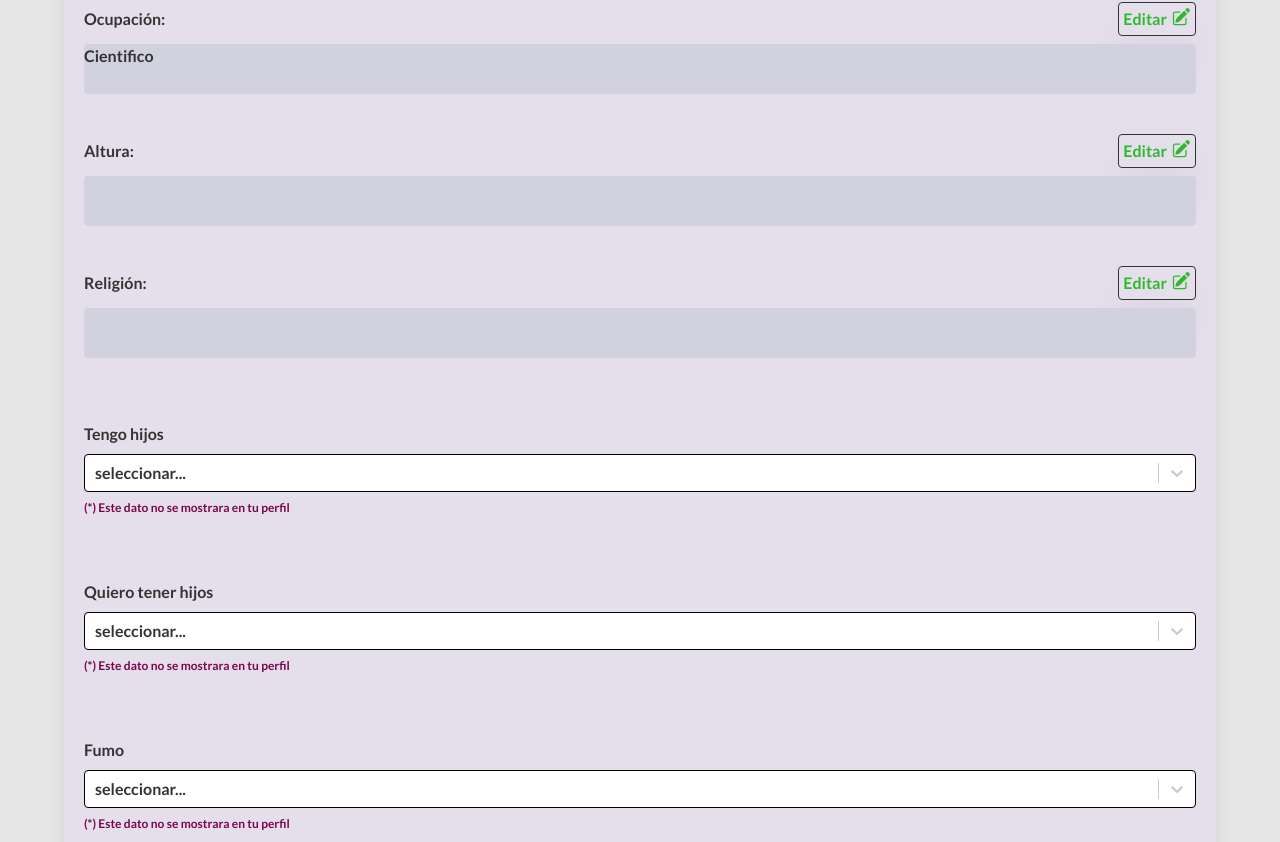
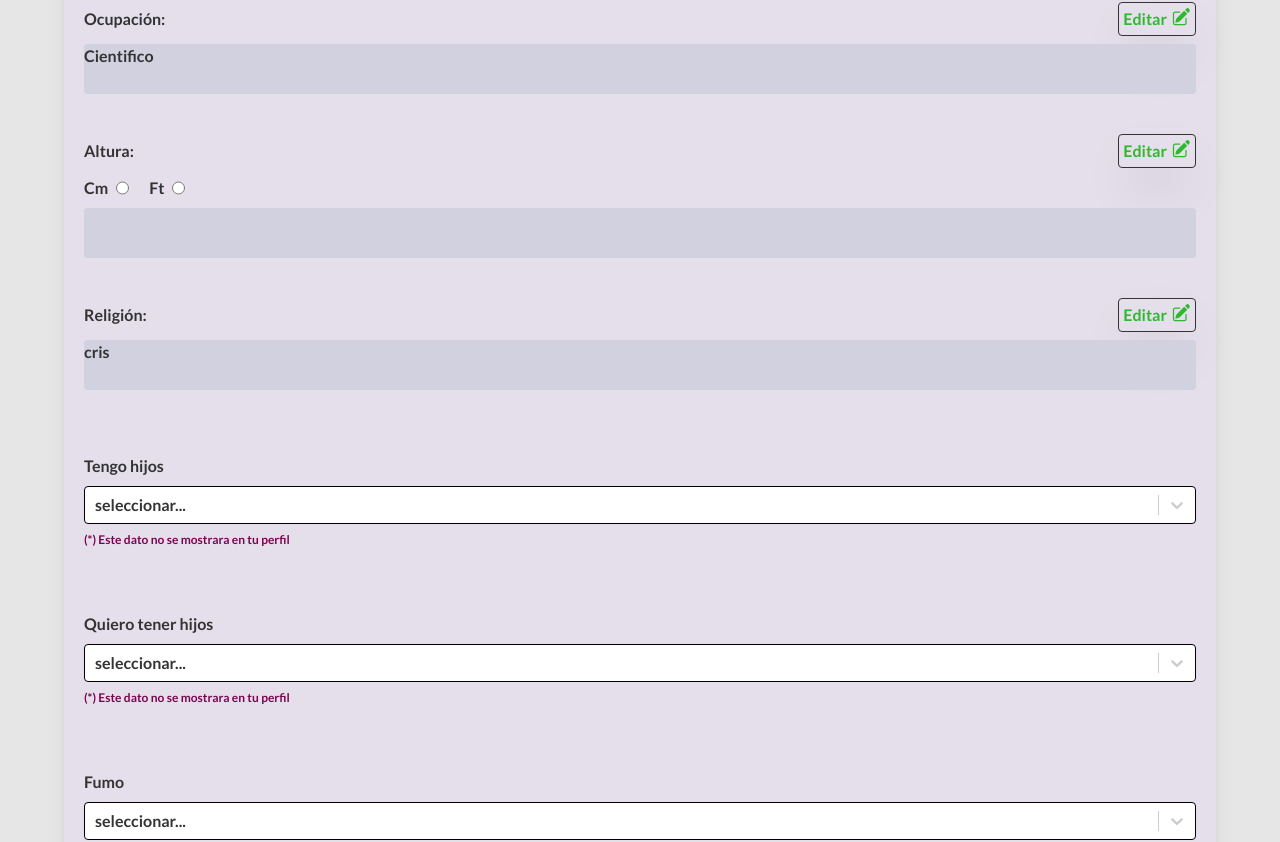
Before and after one commit to GermanCuevas/date-in-latam, a Next.js app: page /en/edit-my-profile in a window 1280 px wide. Shown: the part 1147-1989 px from the top of the page. Built offline with nearby package versions, Linux system fonts and the light colour scheme.

Commit message:
Arreglos en types del fomr de preferencias y el de edit profile, tambien se arregla el change de cm a ft conversando el punto string cuando es ft

```diff
--- a/src/app/[lng]/edit-my-profile/page.tsx
+++ b/src/app/[lng]/edit-my-profile/page.tsx
@@ -5,10 +5,14 @@ import TextArea from "@/commons/TextArea";
 import ImageProfile from "@/commons/ImageProfile";
 import FormSetPreferences from "@/components/FormSetPreferences";
 
-interface interfaceState {
-  title: string;
-  aboutMe: string;
-  aboutYou: string;
+interface interfaceStateMyProfile {
+  ocupation?: string;
+  heigthNumber?: string;
+  heightType?: string;
+  religion?: string;
+  title?: string;
+  aboutMe?: string;
+  aboutYou?: string;
 }
 
 const fakeData = {
@@ -19,8 +23,8 @@ const fakeData = {
 
 const MyProfile = () => {
   //para el input text-5xl
-  const [dataFromBack, setDataFromBack] = useState<interfaceState>(fakeData);
-  const [dataChanged, setDataChanged] = useState<interfaceState>(fakeData);
+  const [dataFromBack, setDataFromBack] = useState<interfaceStateMyProfile>(fakeData);
+  const [dataChanged, setDataChanged] = useState<interfaceStateMyProfile>(fakeData);
   const [dataToSend, setDataToSend] = useState({
     title: "",
     aboutMe: "",
@@ -68,7 +72,7 @@ const MyProfile = () => {
     setArrayUrlImages(updatedArray);
     setTempUrls(updatedTempUrls);
   };
-//mt-[30px] sm:mt-[65px]
+  //mt-[30px] sm:mt-[65px]
   return (
     <div className="mb-[130px] flex flex-col gap-5 relative pt-[30px] md:pt-[65px]">
       <section className="flex justify-center ">
--- /dev/null
+++ b/src/commons/CmOrFt.jsx
@@ -0,0 +1,22 @@
+import { useEffect, useState } from "react";
+
+const CmOrFt = ({ valueFt, valueCm , handleChangeCm , handleChangeFt }) => {
+  //console.log("heighType======>", heightType);
+  //const [isHereHeightType, setIsHereHeightType] = useState(heightType);
+ // console.log("valueCm en COMPONENTEEEE =>", valueCm);
+ // console.log("!valueFt en COMPONENTEEEE =>", !valueFt);
+  return (
+    <div className="flex gap-x-5">
+      <div className="text-myColorBlack-500 dark:text-myColorWhite-500 flex gap-x-2">
+        <label htmlFor="cm">Cm</label>
+        <input type="radio" id="cm" checked={valueCm} onChange={handleChangeCm} />
+      </div>
+      <div className="text-myColorBlack-500 dark:text-myColorWhite-500 flex gap-x-2">
+        <label htmlFor="ft">Ft</label>
+        <input type="radio" id="ft" checked={valueFt} onChange={handleChangeFt} />
+      </div>
+    </div>
+  );
+};
+
+export default CmOrFt;
--- a/src/commons/TextArea.tsx
+++ b/src/commons/TextArea.tsx
@@ -1,35 +1,66 @@
-import { useState, useRef, useEffect , Dispatch, SetStateAction } from "react";
+import { useState, useRef, useEffect, Dispatch, SetStateAction } from "react";
 import { PencilSquareIcon } from "@heroicons/react/24/solid";
 import Button from "./Button";
+import CmOrFt from "./CmOrFt";
 
-interface interfaceState {
-  title: string
-  aboutMe: string
-  aboutYou: string
-};
-type KeyState = keyof interfaceState;
+
+interface Keys{
+  heigthNumber: string;
+  ocupation: string;
+  religion : string;
+  title : string;
+  aboutMe : string;
+  aboutYou : string;
+}
+
+interface interfaceStateIcedEarth {
+  ocupation?: string;
+  heigthNumber?: string;
+  heightType?: string;
+  religion?: string;
+  title?: string;
+  aboutMe?: string;
+  aboutYou?: string;
+}
+
+type KeyState = keyof Keys;
+
 interface Props {
   titleTextArea: string;
   maxLength: number;
   name: KeyState;
-  setDataFromBack: Dispatch<SetStateAction<interfaceState>>;
-  setDataChanged: Dispatch<SetStateAction<interfaceState>>;
-  dataFromBack: interfaceState;
-  dataChanged: interfaceState;
+  setDataFromBack: Dispatch<SetStateAction<interfaceStateIcedEarth>>;
+  setDataChanged: Dispatch<SetStateAction<interfaceStateIcedEarth>>;
+  dataFromBack: interfaceStateIcedEarth;
+  dataChanged: interfaceStateIcedEarth;
 }
 
-const TextArea = ({ titleTextArea, maxLength, name, setDataFromBack, dataFromBack, dataChanged, setDataChanged  }: Props) => {
+const TextArea = ({ titleTextArea, maxLength, name, setDataFromBack, dataFromBack, dataChanged, setDataChanged }: Props) => {
+  console.log(dataFromBack);
+
   const [showOptions, setShowOptions] = useState(false);
   const textAreaRef = useRef<HTMLTextAreaElement>(null);
   const [disabled, setDisabled] = useState(true);
   const [activeChange, setActiveChange] = useState(false);
   const [saveState, setSaveState] = useState(false);
+  const [changeFirst, setChangeFirst] = useState(false);
+  const [isHeight, setHeight] = useState(false);
 
+
+  //validamos que solo acepte numeros y un punto
+  const regex = /^$|^[0-9](\d*|(\.\d*)?)$/;
   const handleChange = (e: React.ChangeEvent<HTMLTextAreaElement>) => {
-    setDataChanged({ ...dataChanged, [name]: e.target.value });
-    autoResizeTextArea();
-    setActiveChange(true);
-    //console.log("dataChanged dentro del handle change=>", dataChanged);
+    if (titleTextArea === "Altura") {
+      if (regex.test(e.target.value)) {
+        setDataChanged({ ...dataChanged, [name]: e.target.value });
+        autoResizeTextArea();
+        setActiveChange(true);
+      }
+    } else {
+      setDataChanged({ ...dataChanged, [name]: e.target.value });
+      autoResizeTextArea();
+      setActiveChange(true);
+    }
   };
 
   // Función para ajustar la altura automáticamente
@@ -45,6 +76,19 @@ const TextArea = ({ titleTextArea, maxLength, name, setDataFromBack, dataFromBac
   }, []);
 
   useEffect(() => {
+    const addPointToFt = () => {
+      if (dataChanged.heightType == "ft" && dataChanged.heigthNumber) {
+        if (dataChanged.heigthNumber.length > 1 && !dataChanged.heigthNumber.includes(".")) {
+          let arrayDataChanged = dataChanged.heigthNumber.split("");
+          arrayDataChanged.splice(1, 0, ".");
+          setDataChanged({ ...dataChanged, heigthNumber: arrayDataChanged.join("") });
+        }
+      }
+    };
+    addPointToFt();
+  }, [dataChanged.heigthNumber]);
+
+  useEffect(() => {
     autoResizeTextArea(); // ajusta en caso de que se cancele, de esta manera vuelve al height original
     if (dataChanged[name]) {
       setShowOptions(true);
@@ -57,19 +101,69 @@ const TextArea = ({ titleTextArea, maxLength, name, setDataFromBack, dataFromBac
     }
     if (saveState) {
       setDataFromBack({ ...dataFromBack, [name]: dataChanged[name] });
-      setSaveState(false)
+      setSaveState(false);
       console.log(`se envia el fetch ! ${name}`);
-
     }
   }, [dataChanged[name], disabled, saveState]);
 
   const handleSave = () => {
-    setSaveState(true)
+    setSaveState(true);
     setShowOptions(false);
   };
 
   const handleCancel = () => {
     setDataChanged({ ...dataChanged, [name]: dataFromBack[name] });
+  };
+
+  const [valueCm, setValueCm] = useState(false);
+  const [valueFt, setValueFt] = useState(false);
+
+  useEffect(() => {
+    if (dataFromBack.heightType === "cm") {
+      console.log("cm elegido");
+      setValueCm(true);
+      setValueFt(false);
+    }
+    if (dataFromBack.heightType === "ft") {
+      console.log("ft elegido ");
+      setValueFt(true);
+      setValueCm(false);
+    }
+  }, []);
+
+  useEffect(() => {
+    if (changeFirst) {
+      if (titleTextArea === "Altura" && textAreaRef.current ) {
+        if (valueCm && !valueFt && textAreaRef.current.value && dataChanged.heightType === "cm") {
+          const cm = Number(dataChanged.heigthNumber) * 30.48;
+          const cmRound = Math.round(cm)
+          setDataChanged({ ...dataChanged, heigthNumber: cmRound.toString() });
+        }
+        if (valueFt && !valueCm && textAreaRef.current.value && dataChanged.heightType === "ft") {
+          const cm = dataChanged.heigthNumber;
+          const feet = Number(cm) / 30.48;
+          setDataChanged({ ...dataChanged, heigthNumber: feet.toFixed(2) });
+        }
+      }
+    }
+  }, [valueCm, valueFt]);
+
+  const handleChangeCm = (e: React.ChangeEvent<HTMLInputElement>) => {
+    if (!valueCm) {
+      setValueCm(true);
+      setValueFt(false);
+      setChangeFirst(true);
+      setDataChanged({ ...dataChanged, heightType: "cm" });
+    }
+  };
+
+  const handleChangeFt = (e: React.ChangeEvent<HTMLInputElement>) => {
+    if (!valueFt) {
+      setValueFt(true);
+      setValueCm(false);
+      setChangeFirst(true);
+      setDataChanged({ ...dataChanged, heightType: "ft" });
+    }
   };
 
   return (
@@ -82,12 +176,19 @@ const TextArea = ({ titleTextArea, maxLength, name, setDataFromBack, dataFromBac
           className="text-[#2eb82e] flex gap-1 border border-myColorBlack-500 dark:border-myColorWhite-600 w-fit p-1 rounded shadow-2xl"
           onClick={() => {
             setDisabled(false);
+            console.log(titleTextArea);
+            if (titleTextArea === "Altura") {
+              setHeight(true);
+            } else {
+              setHeight(false);
+            }
           }}
         >
           <span className="text-sm sm:text-base">Editar</span>
           <PencilSquareIcon className="size-5 " />
         </button>
       </div>
+      {titleTextArea === "Altura" && <CmOrFt valueCm={valueCm} valueFt={valueFt} handleChangeCm={handleChangeCm} handleChangeFt={handleChangeFt} />}
       <textarea
         id={name}
         ref={textAreaRef}
@@ -102,7 +203,7 @@ const TextArea = ({ titleTextArea, maxLength, name, setDataFromBack, dataFromBac
         }}
       />
 
-      {showOptions && activeChange && dataFromBack[name] !== dataChanged[name] ? (
+      {dataChanged[name] && showOptions && activeChange && dataFromBack[name] !== dataChanged[name] ? (
         <>
           <div className="text-myColorBlack-500 dark:text-myColorWhite-500 flex justify-around">
             <Button text="Guardar" type="button" variant={"secondary"} fontSize={"normal"} handleFunction={handleSave} to="default" />
--- a/src/components/FormSetPreferences.tsx
+++ b/src/components/FormSetPreferences.tsx
@@ -15,6 +15,25 @@ import { InputField } from "@/utils/dataToInputs";
 //Formulario de login
 //Todos los campos del formulario deben declararse dentro del useState para poder ser usados en el formulario.
 //Luego deben colocarse los respectivos valores dentro de un array para poder mapear los Inputs, que son commons.
+
+const fakeData = {
+  ocupation: "Cientifico",
+  heigthNumber: "",
+  heightType: "",
+  religion: "cris",
+};
+
+interface interfaceStateFormSetPreferences {
+  ocupation?: string;
+  heigthNumber?: string;
+  heightType?: string;
+  religion?: string;
+  title?: string;
+  aboutMe?: string;
+  aboutYou?: string;
+}
+
+
 
 const FormSetPreferences = () => {
   const [errorObject, setErrorObject] = useState<ErrorFieldsForm>({});
@@ -41,28 +60,22 @@ const FormSetPreferences = () => {
   };
   //const InputForm = ({ type, placeholder, setDataForm, dataForm, name, width, errorObject, options , titleSelect}) => {
   //const Button = ({ text, type, handleFunction, to, variant, fontSize, Icon , widthButton }) =>
-  const fakeData = {
-    title: "Cientifico",
-    aboutMe: "",
-    aboutYou: "",
-  };
-  interface interfaceState {
-    title: string;
-    aboutMe: string;
-    aboutYou: string;
-  }
-  const [dataFromBack, setDataFromBack] = useState<interfaceState>(fakeData);
-  const [dataChanged, setDataChanged] = useState<interfaceState>(fakeData);
+
+  const [dataFromBack, setDataFromBack] = useState<interfaceStateFormSetPreferences>(fakeData);
+  const [dataChanged, setDataChanged] = useState<interfaceStateFormSetPreferences>(fakeData);
   const fontWeight = "font-semibold";
+
+  console.log(dataFromBack);
+  console.log(dataChanged)
 
   return (
     <>
       <div className={`flex flex-col p-5 shadow-xl rounded-md gap-y-16 bg-myColorTransparent-500 ${fontWeight} w-[90%] mb-20 `}>
         <h3 className="text-myColorBlack-500 dark:text-myColorWhite-500 text-xl">Datos sobre mi</h3>
         <div className="w-[100%] flex flex-col gap-10">
-          <TextArea titleTextArea="Ocupación" maxLength={30} name="title" setDataFromBack={setDataFromBack} dataFromBack={dataFromBack} dataChanged={dataChanged} setDataChanged={setDataChanged} />
-          <TextArea titleTextArea="Altura" maxLength={10} name="aboutMe" setDataFromBack={setDataFromBack} dataFromBack={dataFromBack} dataChanged={dataChanged} setDataChanged={setDataChanged} />
-          <TextArea titleTextArea="Religión" maxLength={30} name="aboutYou" setDataFromBack={setDataFromBack} dataFromBack={dataFromBack} dataChanged={dataChanged} setDataChanged={setDataChanged} />
+          <TextArea titleTextArea="Ocupación" maxLength={30} name="ocupation" setDataFromBack={setDataFromBack} dataFromBack={dataFromBack} dataChanged={dataChanged} setDataChanged={setDataChanged} />
+          <TextArea titleTextArea="Altura" maxLength={5} name="heigthNumber" setDataFromBack={setDataFromBack} dataFromBack={dataFromBack} dataChanged={dataChanged} setDataChanged={setDataChanged} />
+          <TextArea titleTextArea="Religión" maxLength={30} name="religion" setDataFromBack={setDataFromBack} dataFromBack={dataFromBack} dataChanged={dataChanged} setDataChanged={setDataChanged} />
         </div>
         {dataToPreferences.map((obj) => {
           if (!Array.isArray(obj)) return <InputForm key={obj.name} type={obj.type} placeholder={obj.placeholder} name={obj.name} setDataForm={setDataForm} dataForm={dataForm} width={"w-72"} errorObject={errorObject} fontSizeInput={"normal"} options={obj.options} titleSelect={obj.titleBox} colorFont="changeMode" />;
```
